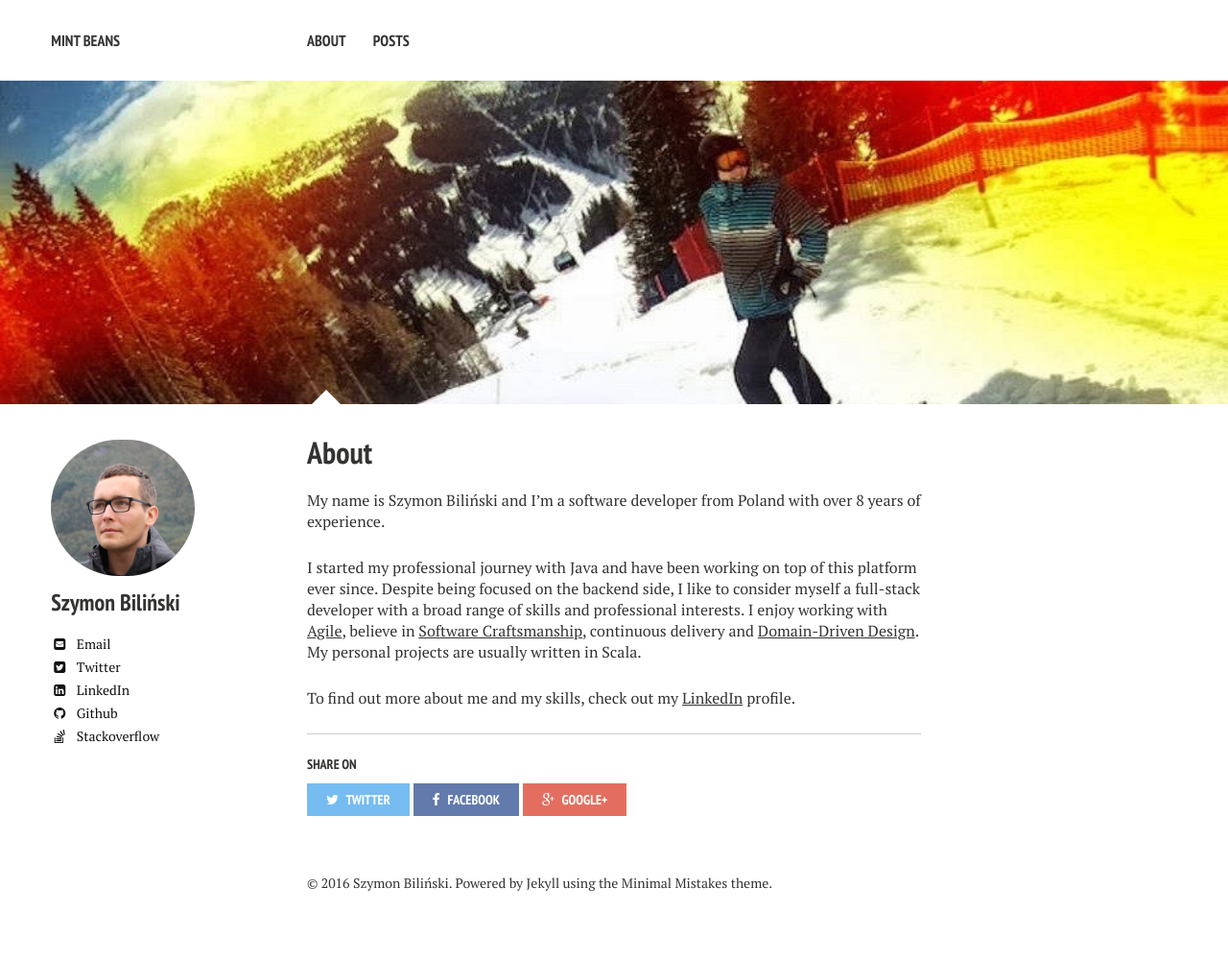
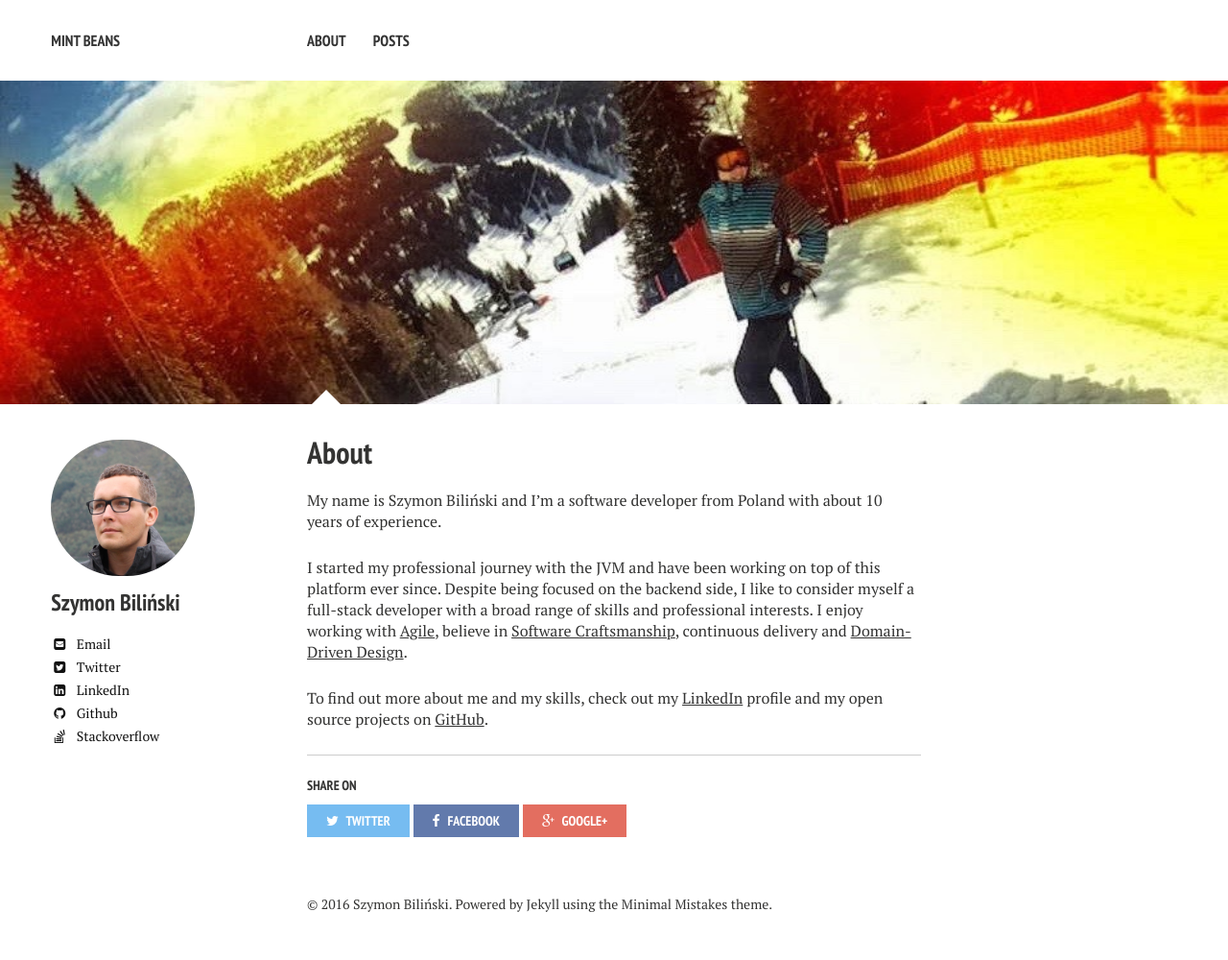
Before and after one commit to sjednac/sjednac.github.io, a Jekyll site: the page built from about/index.md, in a window 1280 px wide. Shown: the whole page at 96% size. Built offline with Jekyll 4.4.1, drawn with Linux system fonts in a browser that asks for light colours; nearby versions of some CDN libraries; before the commit the page ends 978 px from its top, so only the background shows below that.

Commit message:
Update "about" page content

```diff
--- a/about/index.md
+++ b/about/index.md
@@ -2,14 +2,14 @@
 layout: page
 title: About
 tags: [about, bio]
-modified: 2015-09-22T12:37:47+0200
+modified: 2016-11-29T17:00:00+0200
 comments: false
 image:
   feature: covers/skiing.jpg
 ---
 
-My name is Szymon Biliński and I'm a software developer from Poland with over 8 years of experience.
+My name is Szymon Biliński and I'm a software developer from Poland with about 10 years of experience.
 
-I started my professional journey with Java and have been working on top of this platform ever since. Despite being focused on the backend side, I like to consider myself a full-stack developer with a broad range of skills and professional interests. I enjoy working with [Agile](http://agilemethodology.org/), believe in [Software Craftsmanship](http://manifesto.softwarecraftsmanship.org/), continuous delivery and [Domain-Driven Design](https://en.wikipedia.org/wiki/Domain-driven_design). My personal projects are usually written in Scala.
+I started my professional journey with the JVM and have been working on top of this platform ever since. Despite being focused on the backend side, I like to consider myself a full-stack developer with a broad range of skills and professional interests. I enjoy working with [Agile](http://agilemethodology.org/), believe in [Software Craftsmanship](http://manifesto.softwarecraftsmanship.org/), continuous delivery and [Domain-Driven Design](https://en.wikipedia.org/wiki/Domain-driven_design).
 
-To find out more about me and my skills, check out my [LinkedIn](https://www.linkedin.com/in/szymonbilinski) profile.
+To find out more about me and my skills, check out my [LinkedIn](https://www.linkedin.com/in/szymonbilinski) profile and my open source projects on [GitHub](https://github.com/sbilinski).
```
